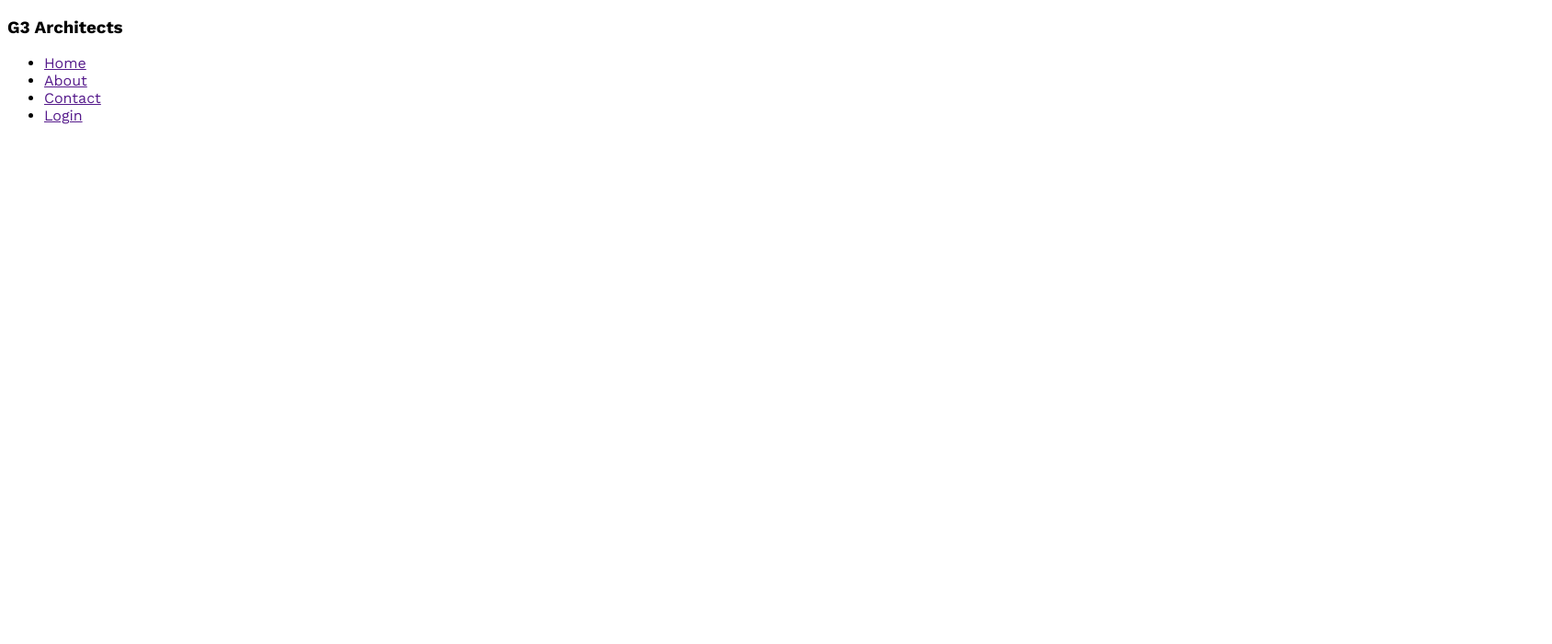
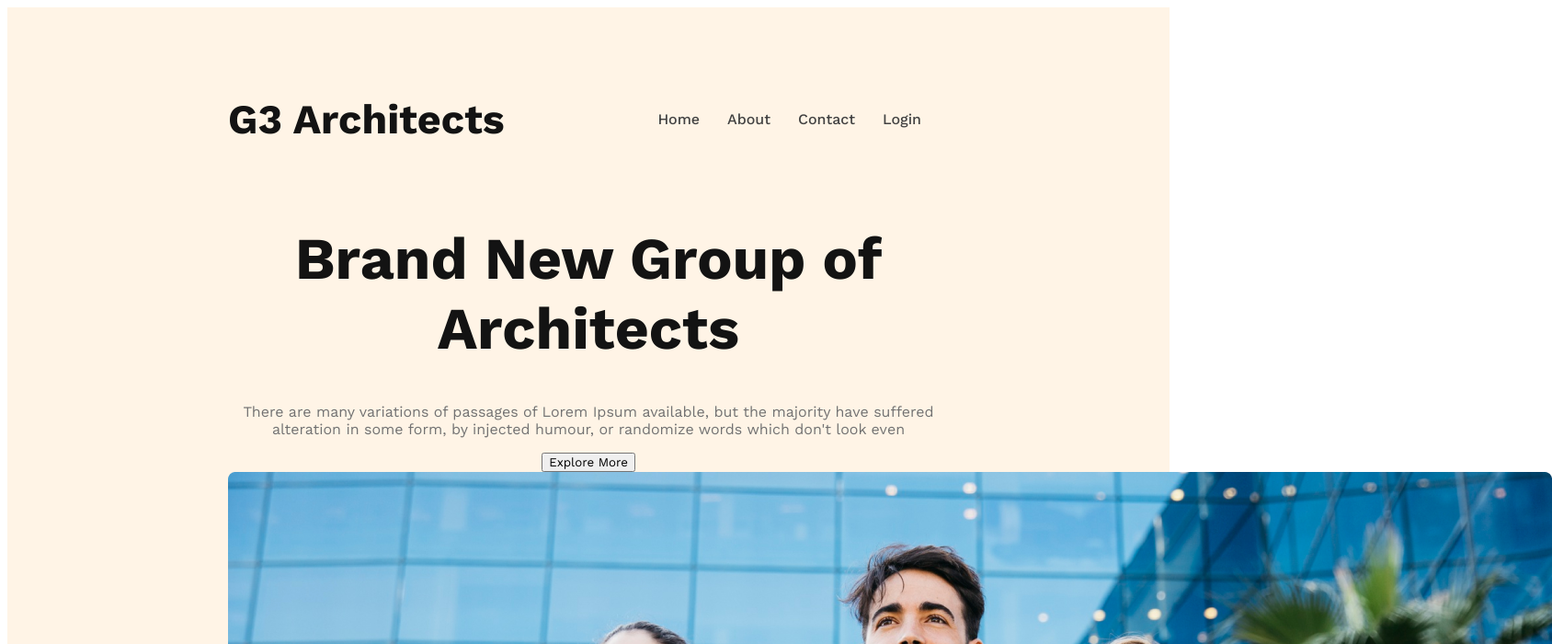
Before and after one commit to firdaus007hub/g3-arcitecture, a plain HTML site: page index.html in a window 1280 px wide. Shown: the top 700 px of the page at 92% size, 1688 px wide, since content can reach past the window. Drawn offline with nearby package versions, Linux system fonts and the light colour scheme.

Commit message:
banner content

```diff
--- a/index.html
+++ b/index.html
@@ -9,7 +9,7 @@
 <body>
     <header>
         <nav>
-            <h3>G3 Architects</h3>
+            <h3 class="nav-title">G3 Architects</h3>
             <ul>
                 <li class=""><a href="">Home</a></li>
                 <li class=""><a href="">About</a></li>
@@ -17,6 +17,14 @@
                 <li class=""><a href="">Login</a></li>
             </ul>
         </nav>
+        <div class="banner">
+            <div class="banner-content">
+                <h1 class="banner-title">Brand New Group of Architects</h1>
+            <p class="banner-description">There are many variations of passages of Lorem Ipsum available, but the majority have suffered alteration in some form, by injected humour, or randomize words which don't look even</p>
+            <button class="btn-primary">Explore More</button>
+            </div>
+            <img src="images/banner.png" alt="">
+        </div>
     </header>
     <main>
 
--- a/style.css
+++ b/style.css
@@ -4,3 +4,48 @@
 
     font-family: "Work Sans", sans-serif;
 }
+
+/*  header Style---*/
+
+header{
+    background: rgba(255, 144, 14, 0.10);;
+    padding: 50px 240px;
+}
+nav{
+    display: flex;
+    justify-content: space-between;
+    align-items: center;
+}
+.nav-title{
+    font-size: 2.8rem;
+    font-weight: 700;
+    color: #131313;
+}
+nav > ul{
+    display: flex;
+}
+nav li{
+    list-style: none;
+    margin-right: 30px;
+    font-weight: 500;
+    font-size: 1rem;
+}
+nav li a{
+    text-decoration: none;
+    color: #424242;
+}
+
+/* Banner Style */
+.banner-content{
+    max-width: 800px;
+    text-align: center;
+    margin: 0 auto;
+}
+.banner-title{
+    font-size: 4rem;
+    font-weight: 700;
+    color: #131313;
+}
+.banner-description{
+    color: #727272;
+}
```
